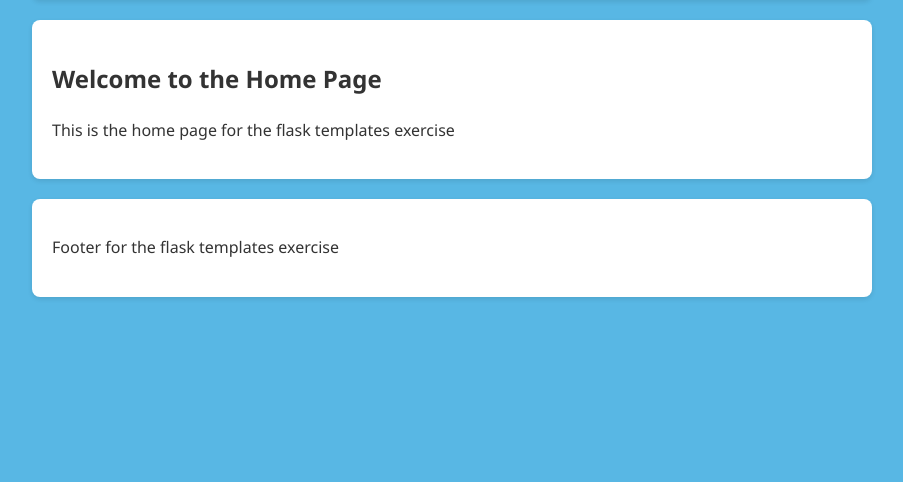
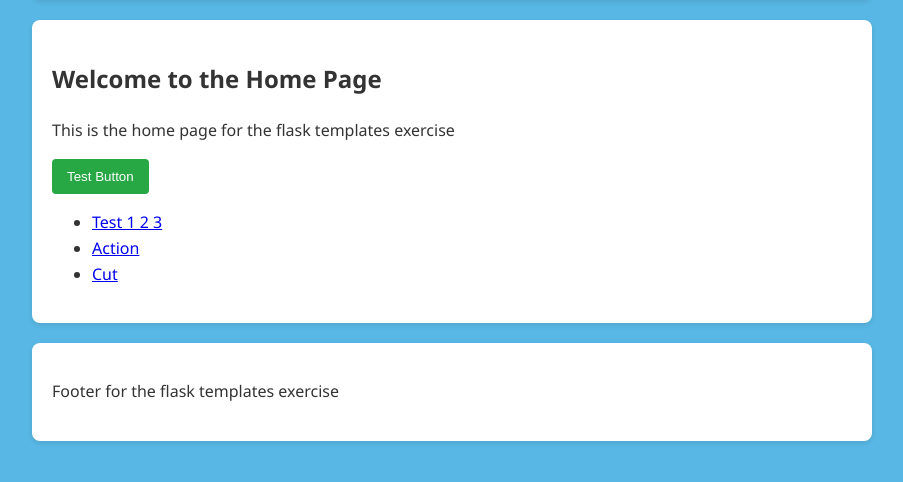
Before and after one commit to codbod/flask_templates_exercise, a Flask app: page / in a window 1280 px wide. Shown: the part 200-682 px from the top of the page, without its empty margins (188-1091 px from the left). Run offline with Flask 3, Linux system fonts and the light colour scheme.

Commit message:
added a button from bootstrap

```diff
--- a/templates/home.html
+++ b/templates/home.html
@@ -3,4 +3,15 @@
 {% block content %}
     <h2>Welcome to the Home Page</h2>
     <p>This is the home page for the flask templates exercise</p>
+    <div class="dropdown">
+
+  <button class="btn btn-secondary dropdown-toggle" type="button" data-bs-toggle="dropdown" aria-expanded="false">
+    Test Button
+  </button>
+  <ul class="dropdown-menu">
+    <li><a class="dropdown-item" href="#">Test 1 2 3</a></li>
+    <li><a class="dropdown-item" href="#">Action</a></li>
+    <li><a class="dropdown-item" href="#">Cut</a></li>
+  </ul>
+</div>
 {% endblock %}
```
